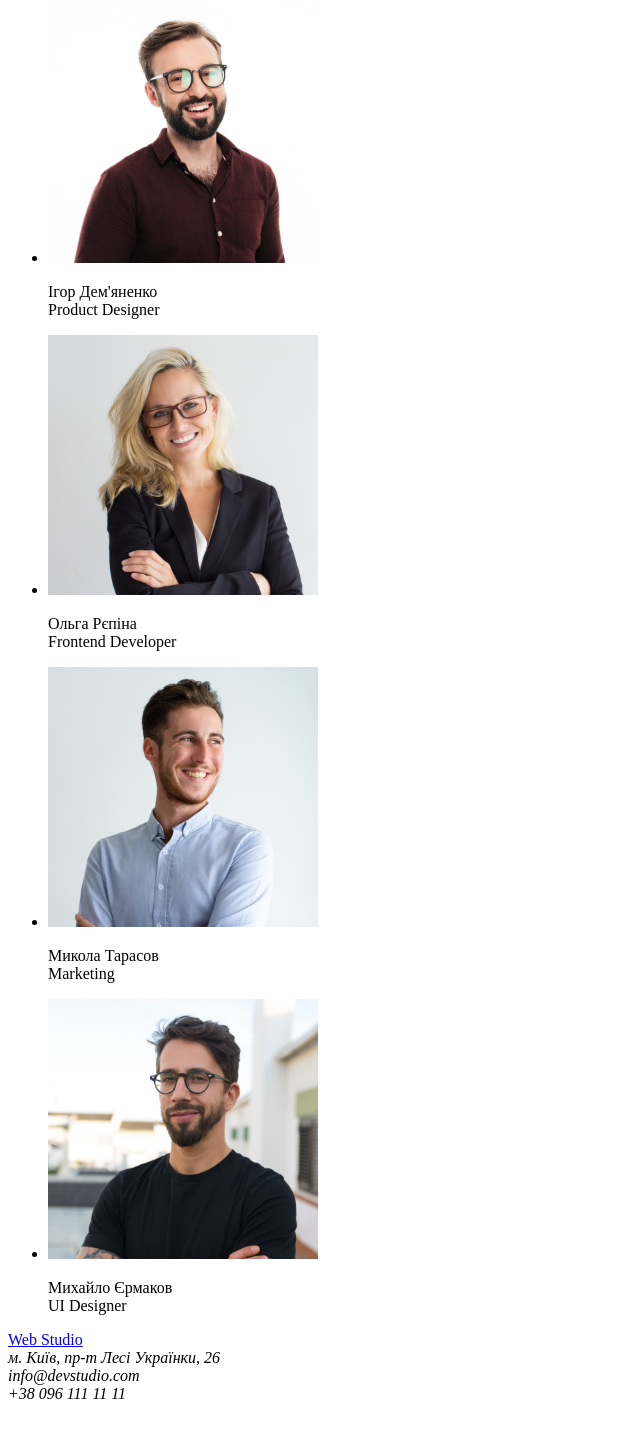
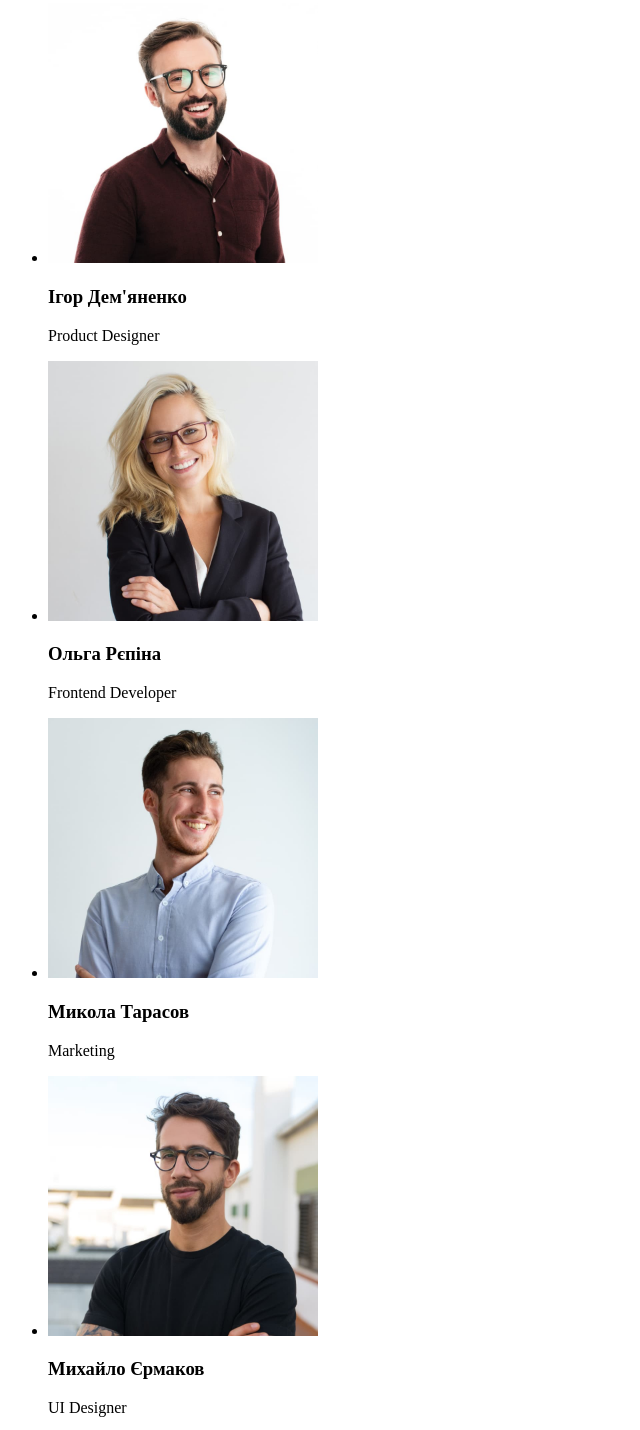
Before and after one commit to annkllye/goit-markup-hw-01, a plain HTML site: page index.html in a window 1280 px wide. Shown: the part 1634-3064 px from the top of the page, without its empty margins (0-640 px from the left). Drawn offline with Linux system fonts and the light colour scheme.

Commit message:
our team section update

```diff
--- a/index.html
+++ b/index.html
@@ -52,8 +52,6 @@
                     <p>Значимість цих проблем настільки очевидна, що реалізація планових завдань.</p>
                 </li>
             </ul>
-        </section>
-
         <section>
             <h2>Чим ми займаємося</h2>
             <ul>
@@ -74,23 +72,23 @@
             <ul>
                 <li>
                     <img src="./images/1.jpg" alt="Фото працівника Ігор Дем'яненко" width="270" height="260">
-                    <p>Ігор Дем'яненко<br>
-                    Product Designer</p>
+                    <h3>Ігор Дем'яненко</h3>
+                    <p lang="en">Product Designer</p>
                 </li>
                 <li>
                     <img src="./images/2.jpg" alt="Фото працівника Ольга Рєпіна" width="270" height="260">
-                    <p>Ольга Рєпіна<br>
-                    Frontend Developer</p>
+                    <h3>Ольга Рєпіна</h3>
+                    <p lang="en">Frontend Developer</p>
                 </li>
                 <li>
                     <img src="./images/3.jpg" alt="Фото працівника Микола Тарасов" width="270" height="260">
-                    <p>Микола Тарасов<br>
-                    Marketing</p>
+                    <h3>Микола Тарасов</h3>
+                    <p lang="en">Marketing</p>
                 </li>
                 <li>
                     <img src="./images/4.jpg" alt="Фото працівника Михайло Єрмаков" width="270" height="260">
-                    <p>Михайло Єрмаков<br>
-                    UI Designer</p>
+                    <h3>Михайло Єрмаков</h3>
+                    <p lang="en">UI Designer</p>
                 </li>
             </ul>
         </section>
```
